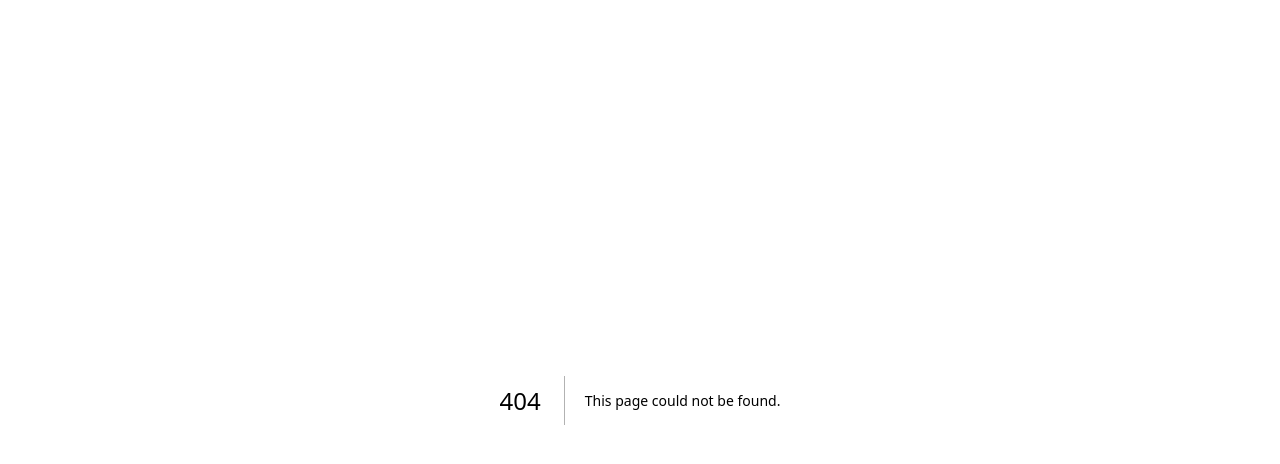
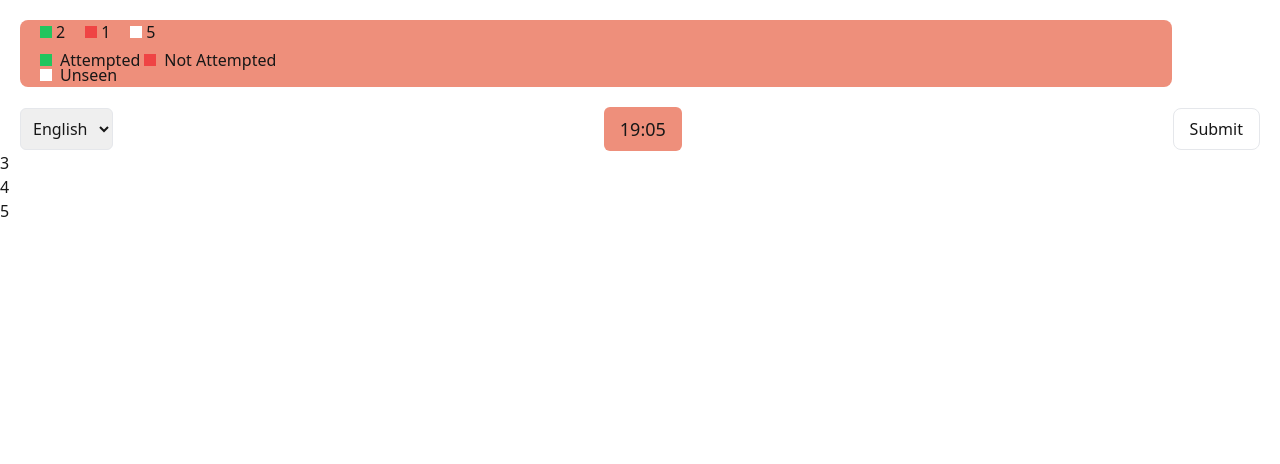
Before and after one commit to nitinkumaar20/quizz, a Next.js app: page /quiz in a window 1280 px wide. Before the commit this address had no page. Shown: the top 464 px of the page. Built offline with nearby package versions, Linux system fonts and the light colour scheme.

Commit message:
new home

```diff
--- a/app/components/Front.tsx
+++ b/app/components/Front.tsx
@@ -7,18 +7,20 @@ const Front = () => {
   return (
     <div className="bg-[--primary] border-t h-[20rem] w-full rounded-b-3xl">
 
-<div className=" flex justify-center items-end pt-12">
-  <div>
-    <h1 className="quize mr-7 text-4xl">QUIZE</h1>
+<div className=" flex justify-between items-end pt-12  mx-7">
+  <div className="">
+    <h1 className="quize  text-[3rem] mb-[-1.2rem]">QUIZE</h1>
   </div>
   {/* ----- IMAGE ------ */}
+<div>
 
 <AnimatedCircles/>
 </div>
+</div>
 
 <div className="flex justify-center flex-col">
-  <h1 className="arena text-[3rem]  ml-3 mt-[-1rem]">ARENA</h1>
-  <p className="mx-3 text-lg mt-[-1rem] font-bold">FOR ALL GOVERNMENT EXAMS</p>
+  <h1 className="arena text-[5.5rem]  ml-5 mt-[-1.5rem]">ARENA</h1>
+  <p className="mx-5 text-lg mt-[-2.3rem] font-bold">FOR ALL GOVERNMENT EXAMS</p>
 </div>
 
     </div>
--- a/app/page.tsx
+++ b/app/page.tsx
@@ -4,13 +4,12 @@ import "./style.css";
 import Bottom from "./components/BottomOne";
 import Middle from "./components/Middle";
 
+
 export default function Home() {
   return (
     <div className="home">
       <First />
-      <div className="h-[100rem]">
         <Middle />
-      </div>
       <Bottom />
     </div>
   );
--- /dev/null
+++ b/app/quiz/page.tsx
@@ -0,0 +1,61 @@
+import React from "react";
+
+const Quiz = () => {
+  return (
+    <div>
+      <div className="m-5 rounded-lg w-[90%]  bg-[--primary]">
+        <div className="m-5 flex gap-5">
+          <div className="flex  justify-center items-center gap-1">
+            <div className="w-3 h-3 bg-green-500"></div>
+            <h1>2</h1>
+          </div>
+
+          <div className="flex justify-center items-center gap-1">
+            <div className="w-3 h-3 bg-red-500"></div>
+            <h1>1</h1>
+          </div>
+
+          <div className="flex justify-center items-center gap-1">
+            <div className="w-3 h-3 bg-white"></div>
+            <h1>5</h1>
+          </div>
+        </div>
+        <div className="flex flex-wrap justify-start gap-1 items-center mx-5 mt-[-1rem]">
+  {/* Top Row */}
+  <div className="flex justify-center items-center gap-2 ">
+    <div className="w-3 h-3 bg-green-500"></div>
+    <h1>Attempted</h1>
+  </div>
+  <div className="flex justify-center items-center gap-2 ">
+    <div className="w-3 h-3 bg-red-500"></div>
+    <h1>Not Attempted</h1>
+  </div>
+
+  {/* Bottom Row */}
+  <div className="flex justify-start items-center gap-2 w-full mt-[-.8rem] ">
+    <div className="w-3 h-3 bg-white"></div>
+    <h1>Unseen</h1>
+  </div>
+</div>
+
+      </div>
+      <div className="mx-5 flex justify-between items-center">
+      <select className="p-2 border rounded-md">
+  <option value="en">English</option>
+  <option value="hi">Hindi</option>
+</select>
+
+<div className=" bg-[--primary] rounded-md text-lg py-2 px-4"><h1>19:05</h1></div>
+<div>
+  <button className="border p-2 rounded-lg px-4 ">Submit</button>
+</div>
+
+      </div>
+      <div>3</div>
+      <div>4</div>
+      <div>5</div>
+    </div>
+  );
+};
+
+export default Quiz;
--- a/app/style.css
+++ b/app/style.css
@@ -1,6 +1,7 @@
 @import url('https://fonts.googleapis.com/css2?family=Open+Sans:ital,wght@0,300..800;1,300..800&family=Rubik+Dirt&display=swap');
 
 @import url('https://fonts.googleapis.com/css2?family=Wellfleet&display=swap');
+@import url('https://fonts.googleapis.com/css2?family=Bebas+Neue&display=swap');
 
 
 body {
@@ -13,7 +14,18 @@ body {
 }
 
 .quize , .arena{
-  font-family: "Rubik Dirt", cursive;
+  /* font-family: "Rubik Dirt", cursive;
    font-style: normal;
-     font-weight: 300;
+     font-weight: 300; */
+
+     font-family: "Bebas Neue", sans-serif;
+     font-weight: 400;
+     font-style: normal;
+
+
 }
+
+.quize{
+  /* position: fixed; */
+  /* margin-right: clamp(0.5rem, 1rem, 2rem); */
+}
```
